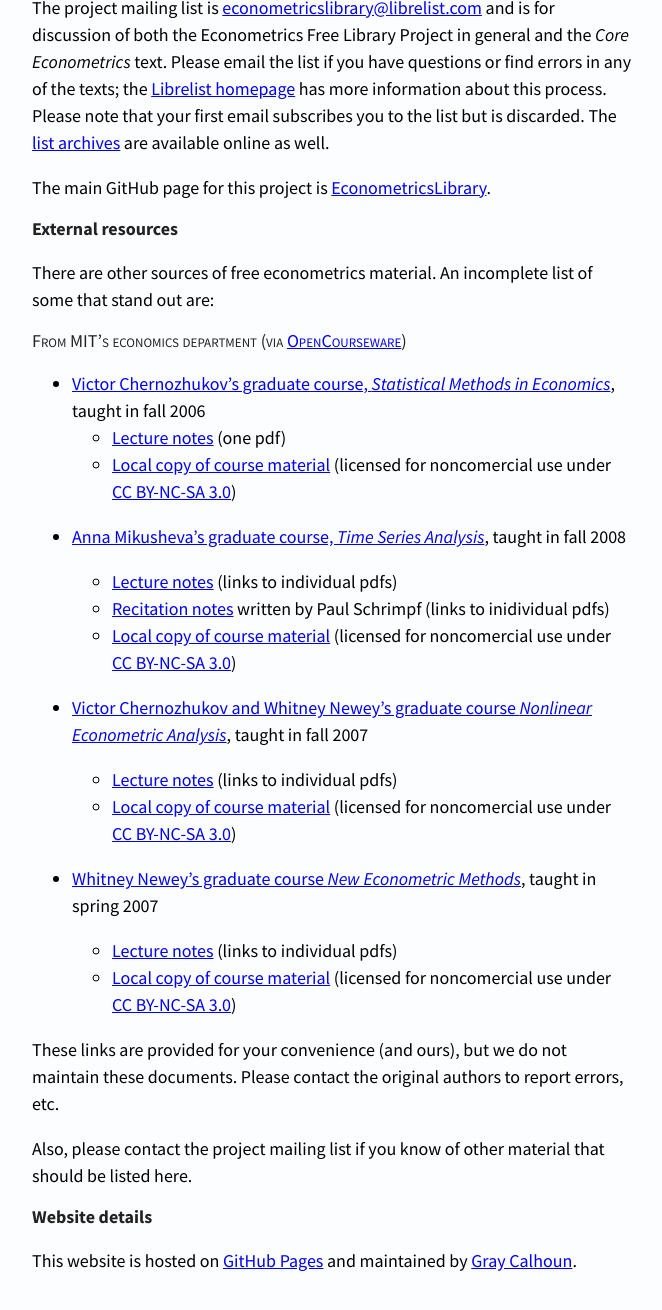
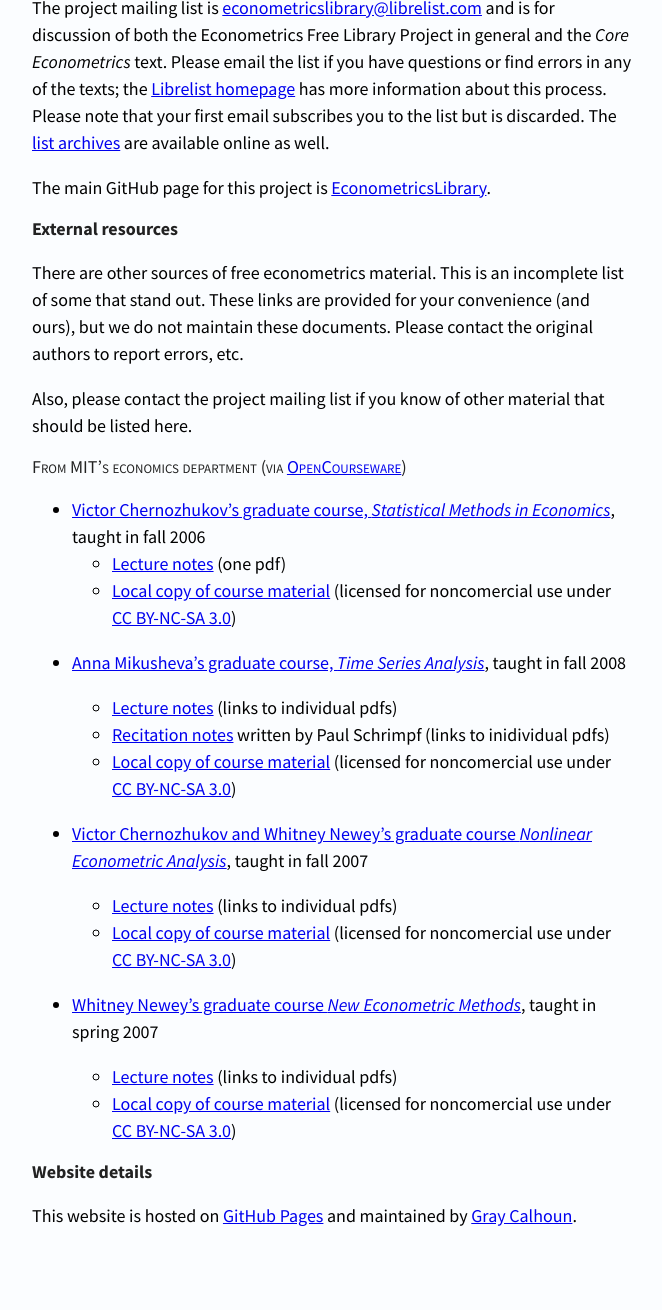
Before and after one commit to EconometricsLibrary/EconometricsLibrary.github.io, a Jekyll site: the page built from index.md, in a window 1280 px wide and 1400 px high, scrolled down 700 px. Shown: the top 1310 px of the window, without its empty margins (26-688 px from the left). Built offline with Jekyll 4.4.1, drawn with Linux system fonts in a browser that asks for light colours; some of the changed lines change nothing that is shown.

Commit message:
Move caption material for other links

```diff
--- a/index.md
+++ b/index.md
@@ -53,8 +53,15 @@
 External resources
 ------------------
 
-There are other sources of free econometrics material. An incomplete
-list of some that stand out are:
+There are other sources of free econometrics material. This is an
+incomplete list of some that stand out. These links are provided for
+your convenience (and ours), but we do not maintain these
+documents. Please contact the original authors to report errors, etc.
+
+Also, please contact the project mailing list if you know of other
+material that should be listed here.
+
+[NC]: http://creativecommons.org/licenses/by-nc-sa/3.0/us/
 
 ### From MIT's economics department (via [OpenCourseware](http://ocw.mit.edu/courses/economics))
 
@@ -87,15 +94,6 @@
     * [Local copy of course material][a13] (licensed for
       noncomercial use under [CC BY-NC-SA 3.0][NC])
 
-These links are provided for your convenience (and ours), but we do
-not maintain these documents. Please contact the original authors to
-report errors, etc.
-
-Also, please contact the project mailing list if you know of other
-material that should be listed here.
-
-[NC]: http://creativecommons.org/licenses/by-nc-sa/3.0/us/
-
 [a1]: http://ocw.mit.edu/courses/economics/14-381-statistical-method-in-economics-fall-2006/
 [a2]: http://ocw.mit.edu/courses/economics/14-381-statistical-method-in-economics-fall-2006/lecture-notes/notes_part_2.pdf
 [a3]: /core/dl/14-381-fall-2006.zip
```
